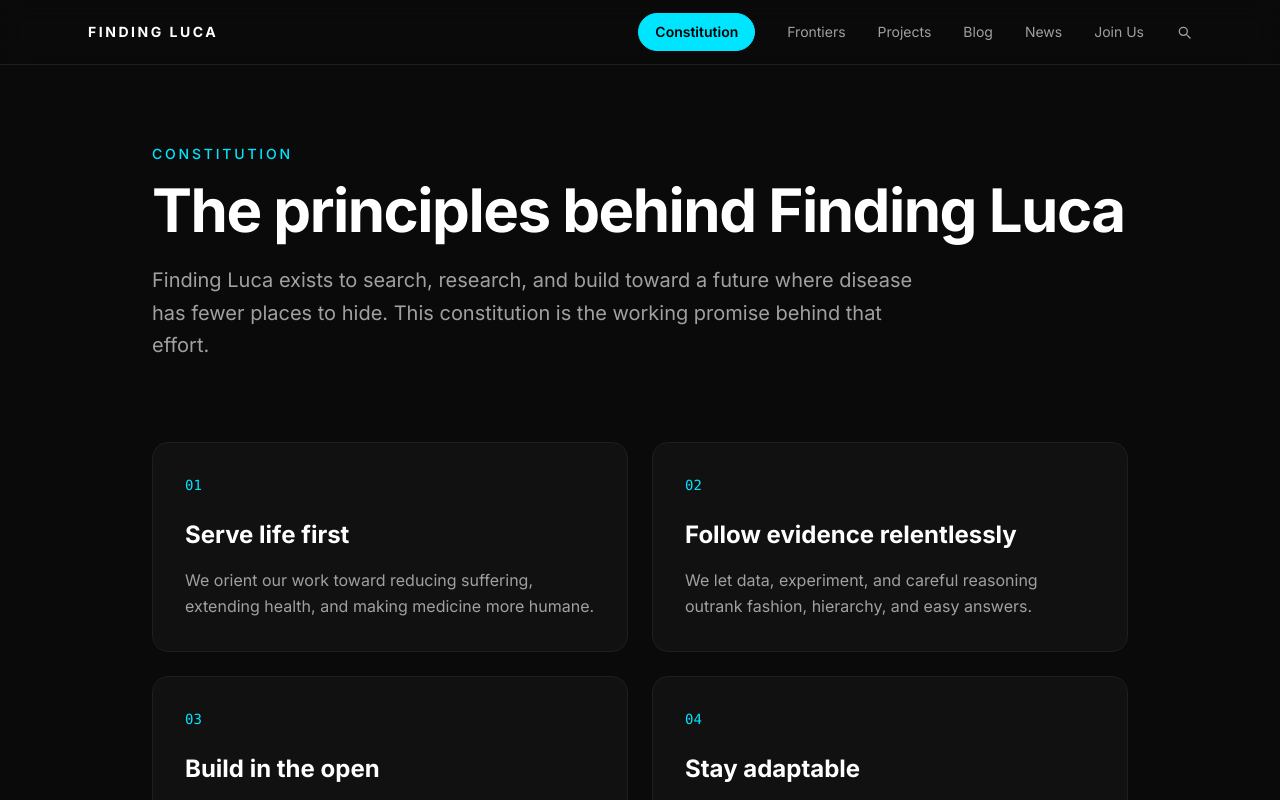
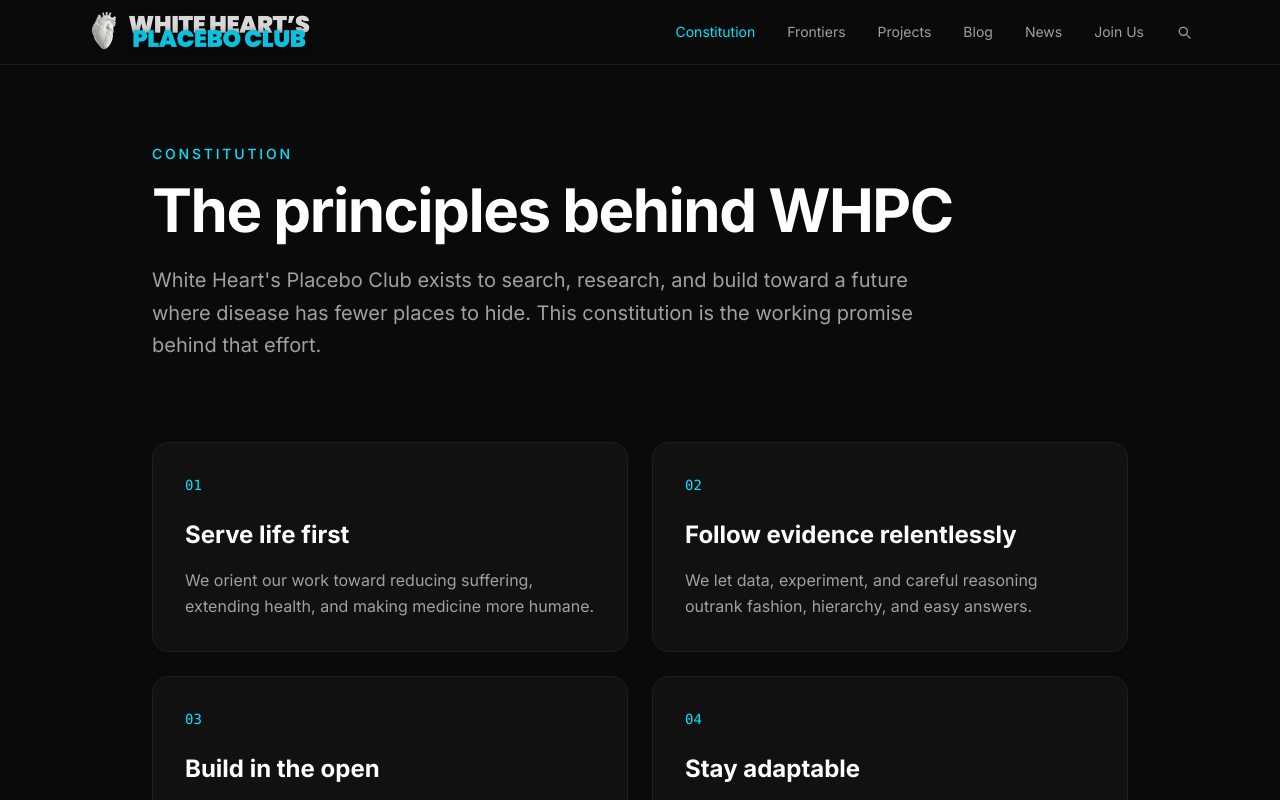
Before and after one commit to ashishmishrabitw-debug/findingluca, a Next.js app: page /constitution in a window 1280 px wide. Shown: the top 800 px of the page. Built offline with nearby package versions, Linux system fonts and the light colour scheme.

Commit message:
Revert unintended branding changes

```diff
--- a/app/constitution/page.tsx
+++ b/app/constitution/page.tsx
@@ -26,12 +26,12 @@ export default function ConstitutionPage() {
             Constitution
           </p>
           <h1 className="text-5xl md:text-6xl font-bold tracking-tight mb-6">
-            The principles behind Finding Luca
+            The principles behind WHPC
           </h1>
           <p className="text-[#a0a0a0] text-xl max-w-3xl leading-relaxed">
-            Finding Luca exists to search, research, and build toward a future
-            where disease has fewer places to hide. This constitution is the
-            working promise behind that effort.
+            White Heart&apos;s Placebo Club exists to search, research, and
+            build toward a future where disease has fewer places to hide. This
+            constitution is the working promise behind that effort.
           </p>
         </div>
 
--- a/app/layout.tsx
+++ b/app/layout.tsx
@@ -12,14 +12,14 @@ const inter = Inter({
 });
 
 export const metadata: Metadata = {
-  title: "Finding Luca | Search and Research Laboratory",
+  title: "WHPC | Search and Research Laboratory",
   description:
     "A research laboratory dedicated to pioneering the next generation of medicine through science, technology, and human curiosity.",
   openGraph: {
-    title: "Finding Luca | Search and Research Laboratory",
+    title: "WHPC | Search and Research Laboratory",
     description:
       "A research laboratory dedicated to pioneering the next generation of medicine through science, technology, and human curiosity.",
-    siteName: "Finding Luca",
+    siteName: "WHPC",
   },
 };
 
--- a/components/Navbar.tsx
+++ b/components/Navbar.tsx
@@ -1,6 +1,7 @@
 "use client"
 
 import Link from "next/link"
+import Image from "next/image"
 import { usePathname } from "next/navigation"
 import { useState } from "react"
 import SearchModal from "@/components/SearchModal"
@@ -30,9 +31,15 @@ export default function Navbar({ posts }: Props) {
         <div className="max-w-6xl mx-auto px-6 h-16 flex items-center justify-between">
           <Link
             href="/"
-            className="flex items-center text-sm font-bold tracking-[0.18em] text-white uppercase hover:text-[#00e5ff] transition-colors"
+            className="flex items-center hover:opacity-80 transition-opacity"
           >
-            Finding Luca
+            <Image
+              src="/whpc-logo.png"
+              alt="White Heart's Placebo Club"
+              width={227}
+              height={48}
+              className="object-contain"
+            />
           </Link>
 
           {/* Desktop links */}
@@ -42,13 +49,7 @@ export default function Navbar({ posts }: Props) {
                 key={link.href}
                 href={link.href}
                 className={`text-sm transition-colors ${
-                  link.href === "/constitution"
-                    ? `rounded-full border px-4 py-2 font-semibold ${
                   pathname.startsWith(link.href)
-                          ? "border-[#00e5ff] bg-[#00e5ff] text-black"
-                          : "border-[#00e5ff]/35 text-[#00e5ff] hover:bg-[#00e5ff] hover:text-black"
-                      }`
-                    : pathname.startsWith(link.href)
                     ? "text-[#00e5ff]"
                     : "text-[#a0a0a0] hover:text-white"
                 }`}
@@ -111,13 +112,7 @@ export default function Navbar({ posts }: Props) {
                 href={link.href}
                 onClick={() => setMenuOpen(false)}
                 className={`text-sm ${
-                  link.href === "/constitution"
-                    ? `w-fit rounded-full border px-4 py-2 font-semibold ${
                   pathname.startsWith(link.href)
-                          ? "border-[#00e5ff] bg-[#00e5ff] text-black"
-                          : "border-[#00e5ff]/35 text-[#00e5ff]"
-                      }`
-                    : pathname.startsWith(link.href)
                     ? "text-[#00e5ff]"
                     : "text-[#a0a0a0]"
                 }`}
```
Also changed, not shown: app/icon.png. Lines whose indentation alone changed are shown as unchanged.
